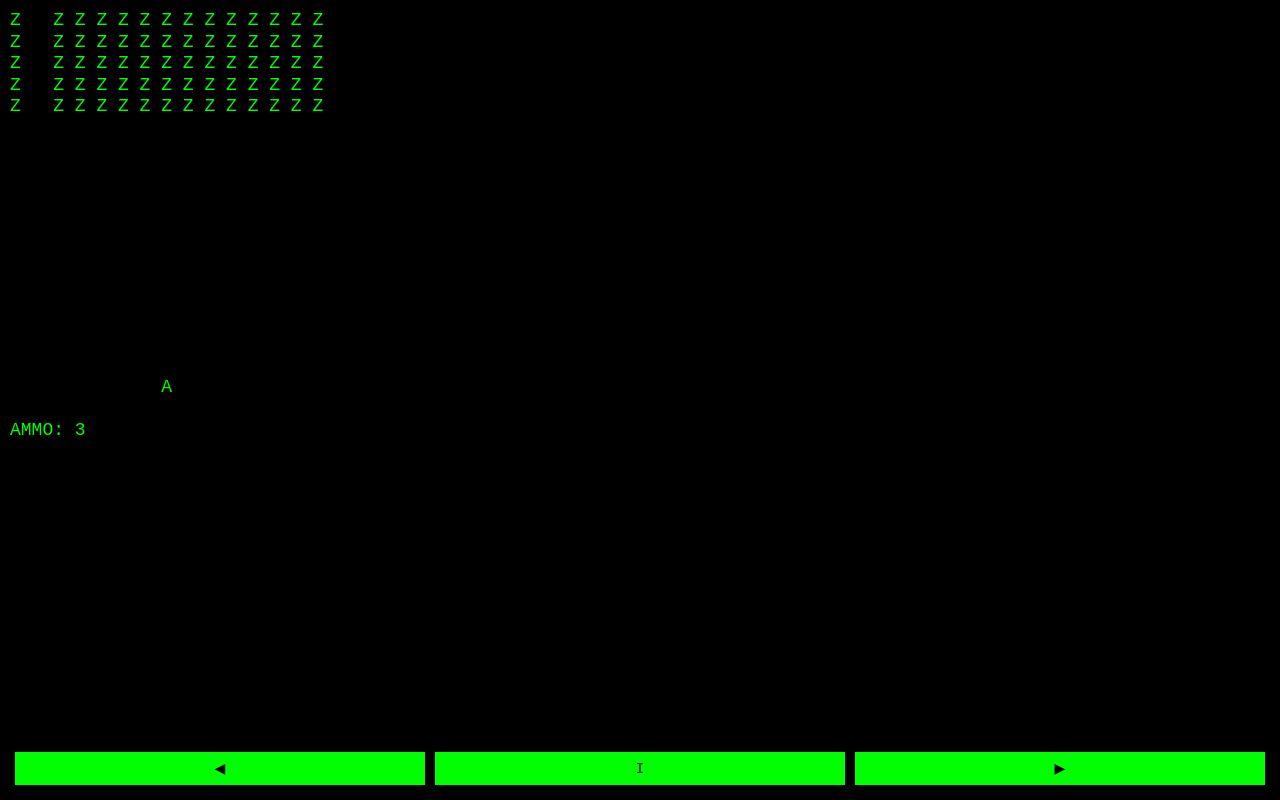
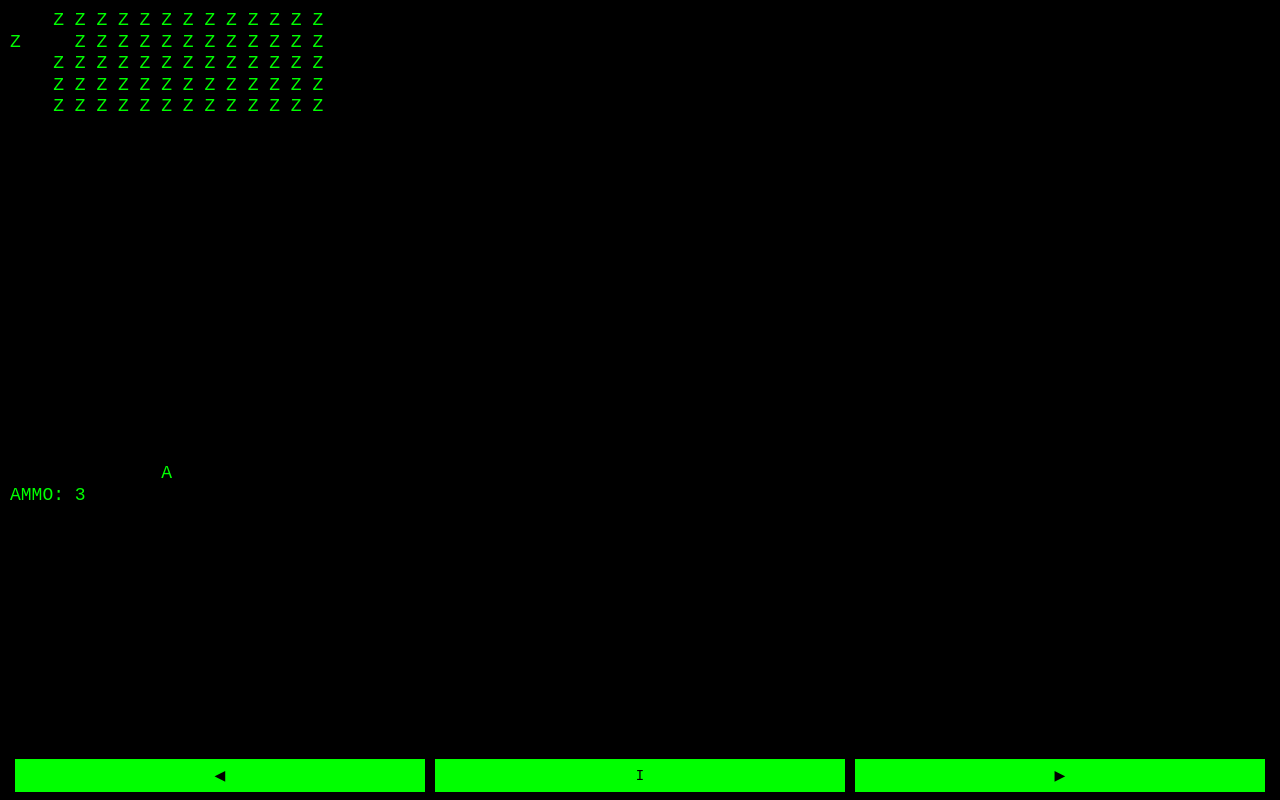
Before and after one commit to LodeLynk/phenetic-exe, a plain HTML site: page zdodge.html in a window 1280 px wide. Drawn offline with Linux system fonts and the light colour scheme.

Commit message:
Add files via upload

```diff
--- a/zdodge.html
+++ b/zdodge.html
@@ -4,7 +4,7 @@
 <head>
   <meta charset="UTF-8" />
   <meta name="viewport" content="width=device-width, initial-scale=1.0"/>
-  <title>ZDODGE.EXE v6</title>
+  <title>ZDODGE.EXE v7</title>
   <style>
     html, body {
       margin: 0;
@@ -30,7 +30,7 @@
     .controls {
       display: flex;
       justify-content: space-around;
-      padding: 5px 10px 15px 10px;
+      padding: 0 10px 8px 10px;
     }
     .controls button {
       background: #00FF00;
@@ -58,7 +58,7 @@
   <script>
     const screen = document.getElementById("screen");
     const width = 15;
-    const height = 18;
+    const height = 22;
     let interval = 1000;
     const playerChar = "A";
     const refillChar = "R";
@@ -86,7 +86,10 @@
       if (prevGap < width - 1) options.push(prevGap + 1);
       const gap = options[Math.floor(Math.random() * options.length)];
       row[gap] = " ";
-      // Spawn R every 5 lines
+      // Carve secondary gap next to it for cornering
+      if (gap > 0 && Math.random() < 0.5) row[gap - 1] = " ";
+      else if (gap < width - 1 && Math.random() < 0.5) row[gap + 1] = " ";
+      // Add refill every 5 lines
       if (frameCount % 5 === 0 && Math.random() < 0.7) {
         const rPos = Math.floor(Math.random() * width);
         if (row[rPos] === " ") row[rPos] = refillChar;
@@ -99,30 +102,25 @@
 
       frameCount++;
 
-      // Check if player is hit
       if (grid[playerY - 1][playerX] === "Z") {
         grid[playerY][playerX] = "X";
         gameOver = true;
-        screen.innerText = renderGrid() + "\n\nYOU GOT SQUISHED. GAME OVER.";
+        screen.innerText = renderGrid() + "\nYOU GOT SQUISHED. GAME OVER.";
         return;
       }
 
-      // Move all rows down
       for (let i = height - 1; i > 0; i--) {
         grid[i] = [...grid[i - 1]];
       }
 
-      // Add new row at top
       const prevGap = grid[1].indexOf(" ") !== -1 ? grid[1].indexOf(" ") : Math.floor(Math.random() * width);
       const { row: newRow } = createRow(prevGap);
       grid[0] = newRow;
 
-      // Handle R collection
       if (grid[playerY][playerX] === refillChar) {
         ammo = Math.min(ammo + 3, 9);
       }
 
-      // Place player
       for (let x = 0; x < width; x++) {
         if (grid[playerY][x] === playerChar) grid[playerY][x] = " ";
       }
@@ -167,13 +165,13 @@
     }
 
     function renderGrid() {
-      return grid.map(row => row.join(" ")).join("\n") + `\n\nAMMO: ${ammo}`;
+      return grid.map(row => row.join(" ")).join("\n") + `\nAMMO: ${ammo}`;
     }
 
     document.addEventListener("keydown", function(e) {
       if (e.key === "ArrowLeft") moveLeft();
       else if (e.key === "ArrowRight") moveRight();
-      else if (e.key.toLowerCase() === "i") shoot();
+      else if (e.key.toLowerCase() === "i" || e.key === " ") shoot();
     });
 
     initGrid();
```
